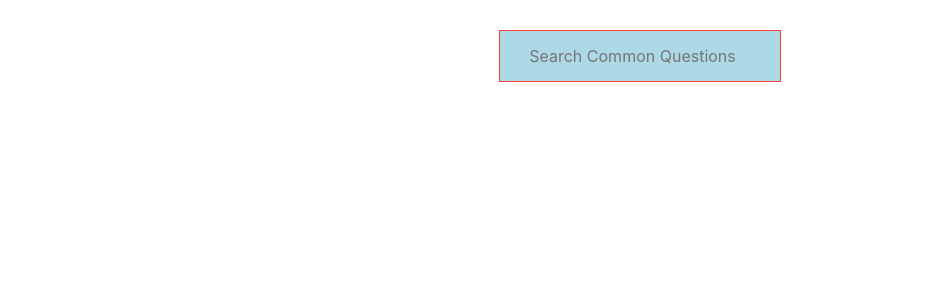
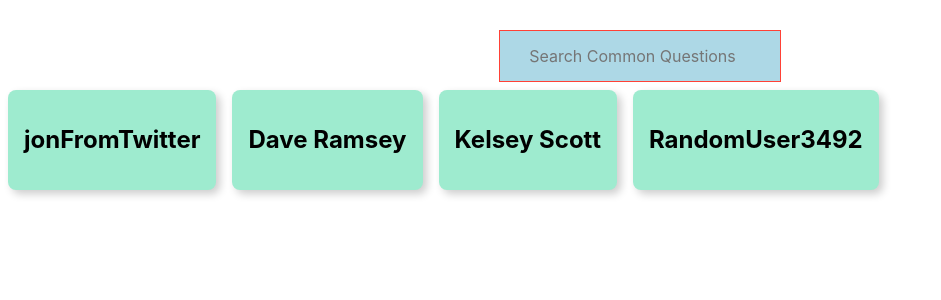
Before and after one commit to ILL0GIC/CodeReview, a React (Create React App) app in the folder code-review-app/: page / in a window 1280 px wide. Shown: the top 300 px of the page, without its empty margins (0-941 px from the left). Built offline with nearby package versions, Linux system fonts and the light colour scheme.

Commit message:
changing stuff

```diff
--- a/code-review-app/src/Components/CommonQuestionsComponent/CommonQuestions.js
+++ b/code-review-app/src/Components/CommonQuestionsComponent/CommonQuestions.js
@@ -2,6 +2,10 @@
 import Question from './QuestionComponent/Question';
 
 class CommonQuestions extends Component {
+
+    writeToJson() {
+
+    }
 
     render() {
         let list_questions = '';
@@ -9,6 +13,12 @@
             list_questions = this.props.questions.map((question) => {
                 return <Question name={question.name} />
             })
+        } else {
+            list_questions = [
+            <Question name={'jonFromTwitter'} codesnippet={""} question={"How do you write to files using Python?"}/>,
+            <Question name={'Dave Ramsey'} codesnippet={''} question ={"C++ Error: class has no method, changeShipCourse()"}/>,
+            <Question name={'Kelsey Scott'} codesnippet={''} question={"What is the html tag that controls the view port?"}/>,
+            <Question name={'RandomUser3492'} codesnippet={''} question={`I don't understand how template strings work in JavaScript`}/>]
         }
 
         // Likely here is where we will need to do some database stuff...
--- a/code-review-app/src/Components/CommonQuestionsComponent/QuestionComponent/Question.css
+++ b/code-review-app/src/Components/CommonQuestionsComponent/QuestionComponent/Question.css
@@ -0,0 +1,4 @@
+.card {
+    background: lightcyan;
+
+}
--- a/code-review-app/src/Components/CommonQuestionsComponent/QuestionComponent/Question.js
+++ b/code-review-app/src/Components/CommonQuestionsComponent/QuestionComponent/Question.js
@@ -9,8 +9,8 @@
     // parse user question.
     render() {
         return (
-            <div>
-                <p>{this.props.name}</p>
+            <div className='card bg-light-green dib br3 pa3 ma2 grow bw2 shadow-5'>
+                <h2 className='tc'>{this.props.name}</h2>
                 <p>{this.props.codesnippet}</p>
             </div>
         );
```
